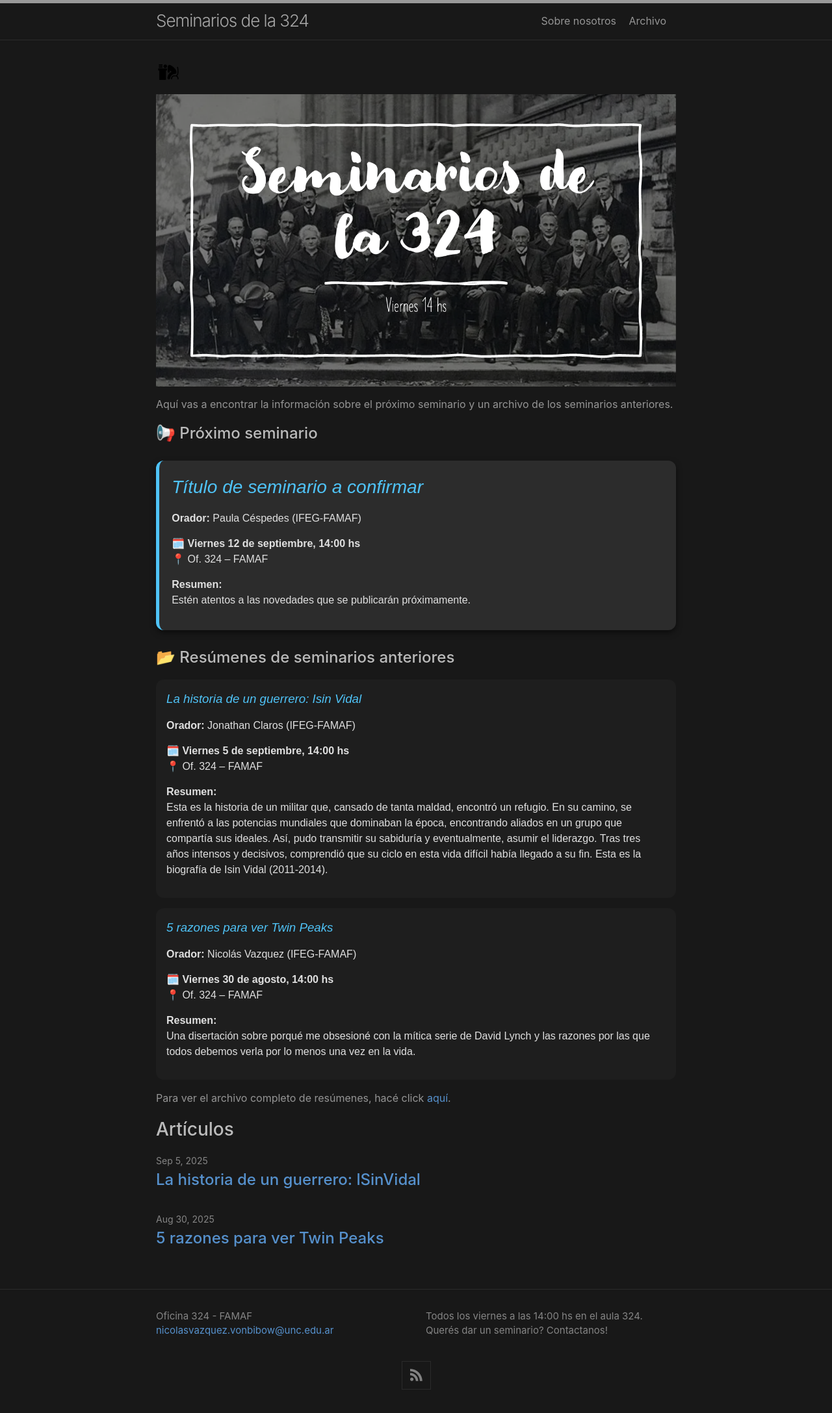
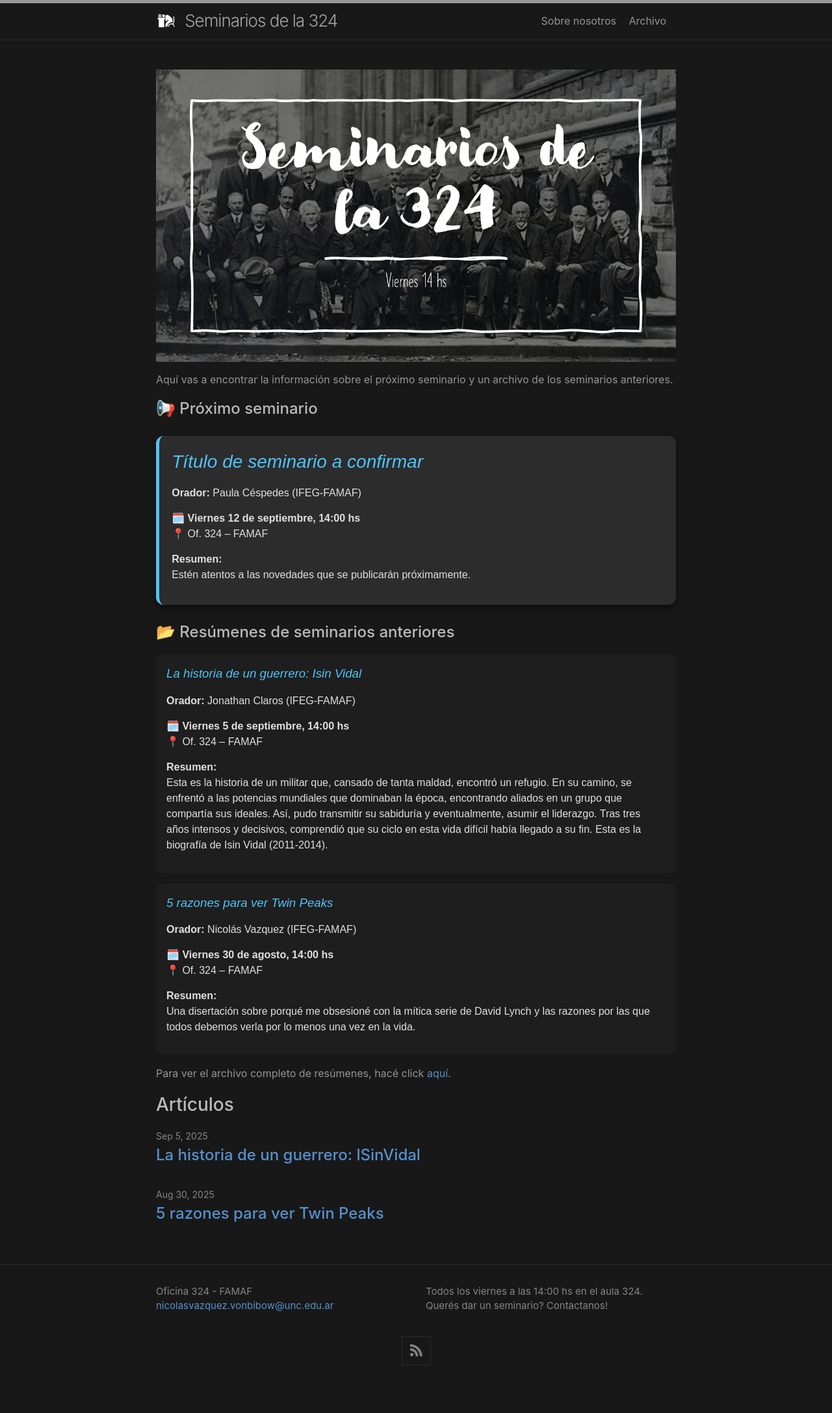
Before and after one commit to nicolasvazquez95/seminarios324, a Jekyll site: the page built from index.md, in a window 1280 px wide. Shown: the whole page at 65% size. Built offline with Jekyll 4.4.1, drawn with Linux system fonts in a browser that asks for light colours; after the commit the page ends 2137 px from its top, so only the background shows below that.

Commit message:
Update header layout to include favicon and improve title display

```diff
--- a/_includes/header.html
+++ b/_includes/header.html
@@ -4,7 +4,11 @@
     {%- assign default_paths = site.pages | map: "path" -%}
     {%- assign page_paths = site.minima.nav_pages | default: default_paths -%}
     {%- assign page_titles = site.pages | map: 'title' | compact %}
-    <a class="site-title" rel="author" href="{{ '/' | relative_url }}">{{ site.title | escape }}</a>
+    <!-- <a class="site-title" rel="author" href="{{ '/' | relative_url }}">{{ site.title | escape }}</a> -->
+    <a class="site-title" rel="author" href="{{ '/' | relative_url }}" style="display:flex; align-items:center; gap:0.5em;">
+      <img src="{{ '/assets/img/favicon-dark.ico' | relative_url }}" alt="Seminarios 324 logo icon, simple and professional, next to the site title text Seminarios 324, displayed in the website header navigation area" style="height:1.2em; width:auto;">
+      {{ site.title | escape }}
+    </a></a>
 
     {%- unless page_titles == empty %}
       <nav class="site-nav">
--- a/_layouts/home.html
+++ b/_layouts/home.html
@@ -2,17 +2,10 @@
 layout: base
 ---
 
-<!-- <div class="home">
+<div class="home">
   {%- if page.title -%}
     <h1 class="page-heading">{{ page.title }}</h1>
-  {%- endif -%} -->
-
-{%- if page.title -%}
-  <h1 class="page-heading" style="display:flex; align-items:center; gap:0.5em;">
-    <img src="{{ '/assets/img/favicon.ico' | relative_url }}" alt="logo" style="height:1.2em; width:auto;">
-    {{ page.title }}
-  </h1>
-{%- endif -%}
+  {%- endif -%}
 
   {{ content }}
 
```
